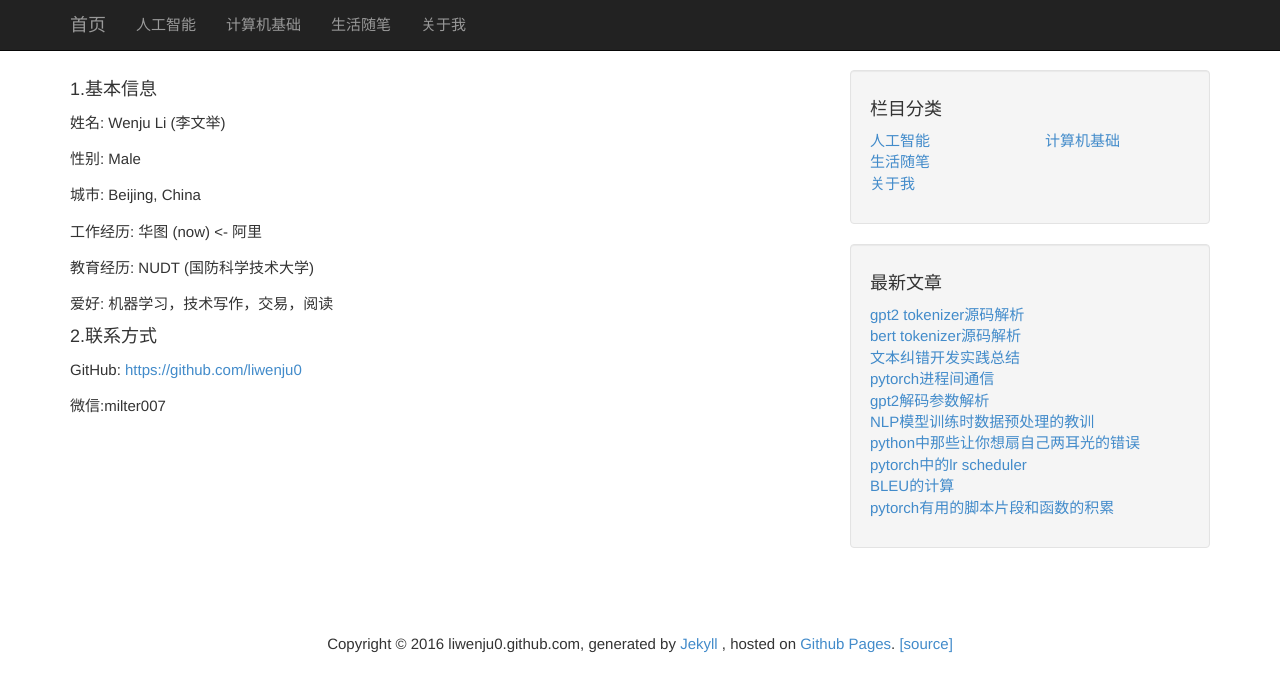
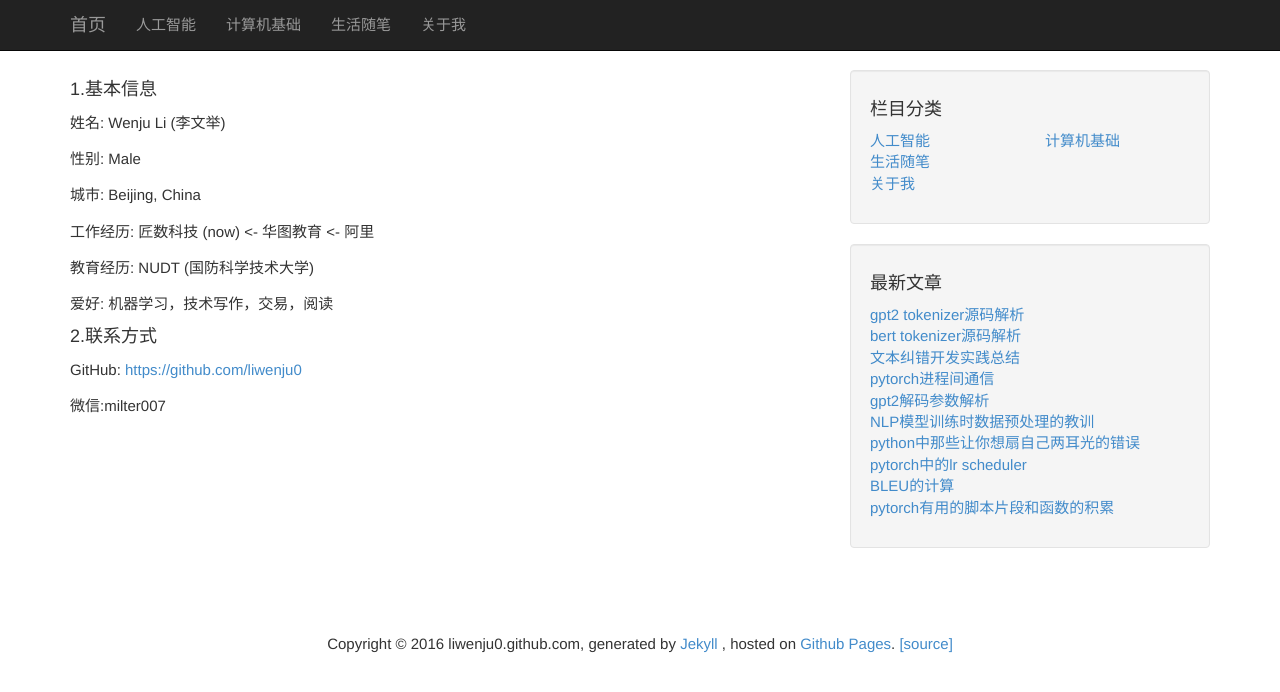
Before and after one commit to liwenju0/liwenju0.github.io, a Jekyll site: the page built from about.md, in a window 1280 px wide. Shown: the top 692 px of the page. Built offline with Jekyll 4.4.1, drawn with Linux system fonts in a browser that asks for light colours.

Commit message:
更新简历

```diff
--- a/_layouts/post.html
+++ b/_layouts/post.html
@@ -10,13 +10,11 @@ layout: default
 
 <!-- Title -->
 <h2>
-  <div style="background-color: lightgoldenrodyellow">
     {{ page.title }}
     <div class="post-date">
     <span class="glyphicon glyphicon-time"></span>
     {{ page.date | date:"%Y-%m-%d" }}
     </div>
-  </div>
 </h2>
 <hr>
 
--- a/about.md
+++ b/about.md
@@ -10,7 +10,7 @@ title: "关于：About"
 
 城市: Beijing, China
 
-工作经历: 华图 (now) <- 阿里
+工作经历: 匠数科技 (now) <- 华图教育 <- 阿里
 
 教育经历: NUDT (国防科学技术大学)
 
```
